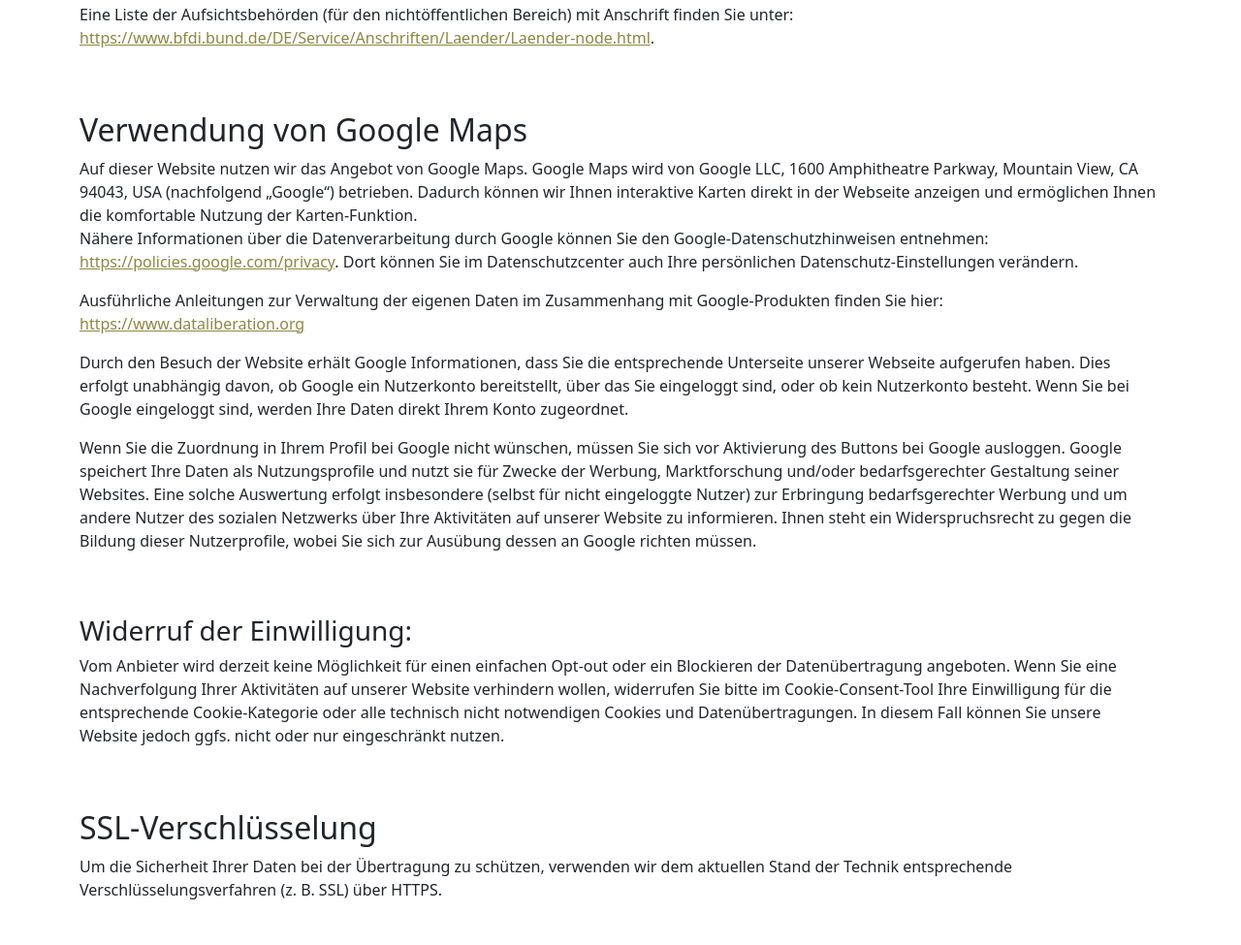
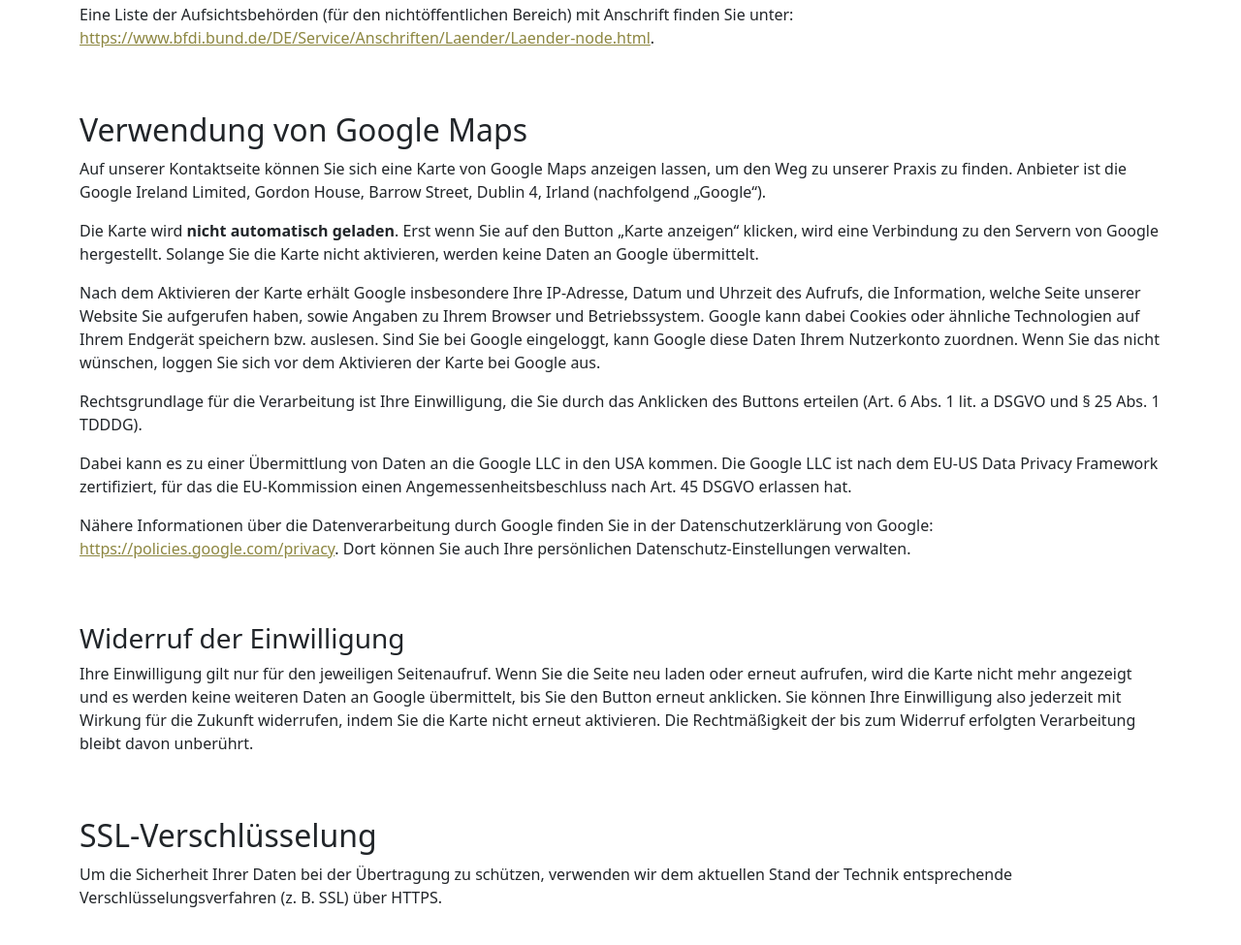
Before and after one commit to timmguthle/tierarztpraxis-geilsheim, a plain HTML site: page datenschutz.html in a window 1280 px wide. Shown: the part 735-1710 px from the top of the page at 97% size. Drawn offline with nearby package versions, Linux system fonts and the light colour scheme.

Commit message:
Update GOT date, rewrite Google Maps privacy text, fix anchor scroll
- Kontakt: GOT in current version since 22.11.2022 (was 14.2.2020)
- Datenschutz: rewrite Google Maps section - map loads only on click,
  Google Ireland as provider, consent as legal basis (Art. 6(1)(a)
  DSGVO, § 25 TDDDG), US transfer via EU-US Data Privacy Framework,
  withdrawal without a cookie tool; drop social-network template text
  and dead dataliberation.org link
- Kontakt: map notice mentions IP address, links to #google-maps
- All pages: scroll to #anchor again after the navbar has loaded, so
  links like leistungen.html#gtiere land on the right heading

Co-Authored-By: Claude Opus 5.5 <noreply@anthropic.com>

```diff
--- a/datenschutz.html
+++ b/datenschutz.html
@@ -18,7 +18,11 @@
 	<script>
 		$(document).ready(function(){
 			$("#my_footer").load("assets/footer.html");
-			$("#my_navbar").load("assets/navbar.html");
+			// navbar loads after the browser already jumped to #anchor, so scroll again
+			$("#my_navbar").load("assets/navbar.html", function() {
+				const target = location.hash && document.getElementById(location.hash.slice(1));
+				if (target) target.scrollIntoView();
+			});
 			$("#notfall-collapse").load("assets/notfallcard.html");
 		});
 	</script>
@@ -52,13 +56,15 @@
         <p>Sofern Sie uns eine Einwilligung erteilt haben, können Sie diese jederzeit mit Wirkung für die Zukunft widerrufen.</p>
         <p>Sie können sich jederzeit mit einer Beschwerde an eine Aufsichtsbehörde wenden, z. B. an die zuständige Aufsichtsbehörde des Bundeslands Ihres Wohnsitzes oder an die für uns als verantwortliche Stelle zuständige Behörde.</p>
         <p>Eine Liste der Aufsichtsbehörden (für den nichtöffentlichen Bereich) mit Anschrift finden Sie unter: <a href="https://www.bfdi.bund.de/DE/Service/Anschriften/Laender/Laender-node.html" target="_blank" rel="noopener nofollow">https://www.bfdi.bund.de/DE/Service/Anschriften/Laender/Laender-node.html</a>.</p>
-        <p></p><h2 style="padding-top: 3rem;">Verwendung von Google Maps</h2>
-        <p>Auf dieser Website nutzen wir das Angebot von Google Maps. Google Maps wird von Google LLC, 1600 Amphitheatre Parkway, Mountain View, CA 94043, USA (nachfolgend „Google“) betrieben. Dadurch können wir Ihnen interaktive Karten direkt in der Webseite anzeigen und ermöglichen Ihnen die komfortable Nutzung der Karten-Funktion.<br>Nähere Informationen über die Datenverarbeitung durch Google können Sie den Google-Datenschutzhinweisen entnehmen: <a href="https://policies.google.com/privacy" rel="noopener nofollow" target="_blank">https://policies.google.com/privacy</a>. Dort können Sie im Datenschutzcenter auch Ihre persönlichen Datenschutz-Einstellungen verändern.</p>
-        <p>Ausführliche Anleitungen zur Verwaltung der eigenen Daten im Zusammenhang mit Google-Produkten finden Sie hier: <a href="https://www.dataliberation.org/" rel="noopener nofollow" target="_blank">https://www.dataliberation.org</a></p>
-        <p>Durch den Besuch der Website erhält Google Informationen, dass Sie die entsprechende Unterseite unserer Webseite aufgerufen haben. Dies erfolgt unabhängig davon, ob Google ein Nutzerkonto bereitstellt, über das Sie eingeloggt sind, oder ob kein Nutzerkonto besteht. Wenn Sie bei Google eingeloggt sind, werden Ihre Daten direkt Ihrem Konto zugeordnet. </p>
-        <p>Wenn Sie die Zuordnung in Ihrem Profil bei Google nicht wünschen, müssen Sie sich vor Aktivierung des Buttons bei Google ausloggen. Google speichert Ihre Daten als Nutzungsprofile und nutzt sie für Zwecke der Werbung, Marktforschung und/oder bedarfsgerechter Gestaltung seiner Websites. Eine solche Auswertung erfolgt insbesondere (selbst für nicht eingeloggte Nutzer) zur Erbringung bedarfsgerechter Werbung und um andere Nutzer des sozialen Netzwerks über Ihre Aktivitäten auf unserer Website zu informieren. Ihnen steht ein Widerspruchsrecht zu gegen die Bildung dieser Nutzerprofile, wobei Sie sich zur Ausübung dessen an Google richten müssen. </p>
-        <h3 style="padding-top: 3rem;">Widerruf der Einwilligung:</h3>
-        <p>Vom Anbieter wird derzeit keine Möglichkeit für einen einfachen Opt-out oder ein Blockieren der Datenübertragung angeboten. Wenn Sie eine Nachverfolgung Ihrer Aktivitäten auf unserer Website verhindern wollen, widerrufen Sie bitte im Cookie-Consent-Tool Ihre Einwilligung für die entsprechende Cookie-Kategorie oder alle technisch nicht notwendigen Cookies und Datenübertragungen. In diesem Fall können Sie unsere Website jedoch ggfs. nicht oder nur eingeschränkt nutzen.</p>
+        <h2 id="google-maps" style="padding-top: 3rem;">Verwendung von Google Maps</h2>
+        <p>Auf unserer Kontaktseite können Sie sich eine Karte von Google Maps anzeigen lassen, um den Weg zu unserer Praxis zu finden. Anbieter ist die Google Ireland Limited, Gordon House, Barrow Street, Dublin 4, Irland (nachfolgend „Google“).</p>
+        <p>Die Karte wird <b>nicht automatisch geladen</b>. Erst wenn Sie auf den Button „Karte anzeigen“ klicken, wird eine Verbindung zu den Servern von Google hergestellt. Solange Sie die Karte nicht aktivieren, werden keine Daten an Google übermittelt.</p>
+        <p>Nach dem Aktivieren der Karte erhält Google insbesondere Ihre IP-Adresse, Datum und Uhrzeit des Aufrufs, die Information, welche Seite unserer Website Sie aufgerufen haben, sowie Angaben zu Ihrem Browser und Betriebssystem. Google kann dabei Cookies oder ähnliche Technologien auf Ihrem Endgerät speichern bzw. auslesen. Sind Sie bei Google eingeloggt, kann Google diese Daten Ihrem Nutzerkonto zuordnen. Wenn Sie das nicht wünschen, loggen Sie sich vor dem Aktivieren der Karte bei Google aus.</p>
+        <p>Rechtsgrundlage für die Verarbeitung ist Ihre Einwilligung, die Sie durch das Anklicken des Buttons erteilen (Art. 6 Abs. 1 lit. a DSGVO und § 25 Abs. 1 TDDDG).</p>
+        <p>Dabei kann es zu einer Übermittlung von Daten an die Google LLC in den USA kommen. Die Google LLC ist nach dem EU-US Data Privacy Framework zertifiziert, für das die EU-Kommission einen Angemessenheitsbeschluss nach Art. 45 DSGVO erlassen hat.</p>
+        <p>Nähere Informationen über die Datenverarbeitung durch Google finden Sie in der Datenschutzerklärung von Google: <a href="https://policies.google.com/privacy" rel="noopener nofollow" target="_blank">https://policies.google.com/privacy</a>. Dort können Sie auch Ihre persönlichen Datenschutz-Einstellungen verwalten.</p>
+        <h3 style="padding-top: 3rem;">Widerruf der Einwilligung</h3>
+        <p>Ihre Einwilligung gilt nur für den jeweiligen Seitenaufruf. Wenn Sie die Seite neu laden oder erneut aufrufen, wird die Karte nicht mehr angezeigt und es werden keine weiteren Daten an Google übermittelt, bis Sie den Button erneut anklicken. Sie können Ihre Einwilligung also jederzeit mit Wirkung für die Zukunft widerrufen, indem Sie die Karte nicht erneut aktivieren. Die Rechtmäßigkeit der bis zum Widerruf erfolgten Verarbeitung bleibt davon unberührt.</p>
         <p></p><h2 style="padding-top: 3rem;">SSL-Verschlüsselung</h2>
         <p style="padding-bottom: 2rem;">Um die Sicherheit Ihrer Daten bei der Übertragung zu schützen, verwenden wir dem aktuellen Stand der Technik entsprechende Verschlüsselungsverfahren (z. B. SSL) über HTTPS.</p>
         <p></p><hr>
```
Also changed, not shown: hygiene.html (+5 -1 lines), impressum.html (+5 -1 lines), index.html (+5 -1 lines), karriere.html (+5 -1 lines), kontakt.html (+8 -4 lines), leistungen.html (+5 -1 lines), praxis.html (+5 -1 lines), team.html (+5 -1 lines), versicherung.html (+5 -1 lines).
